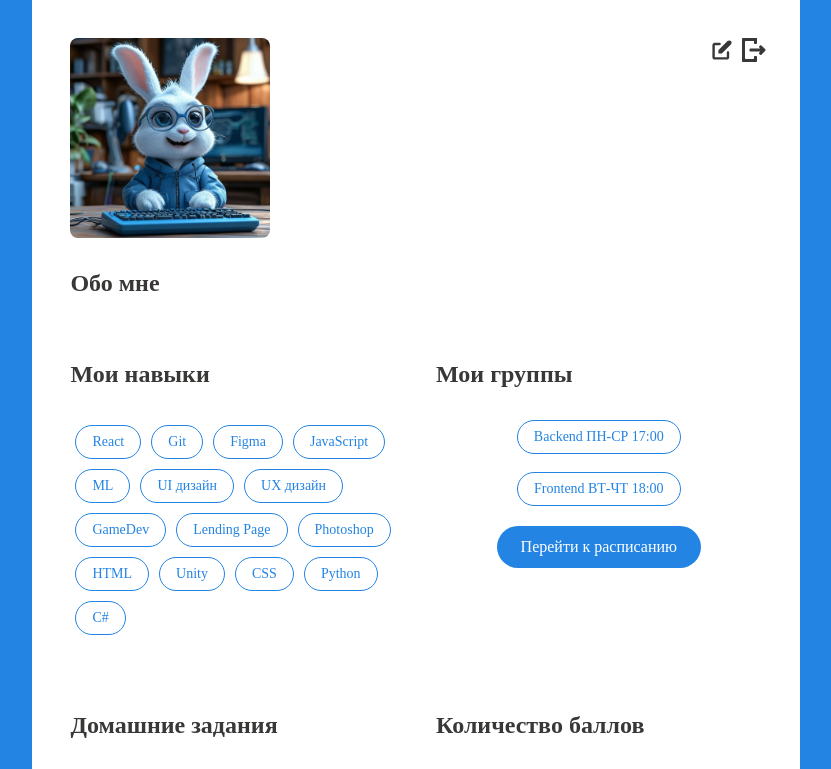
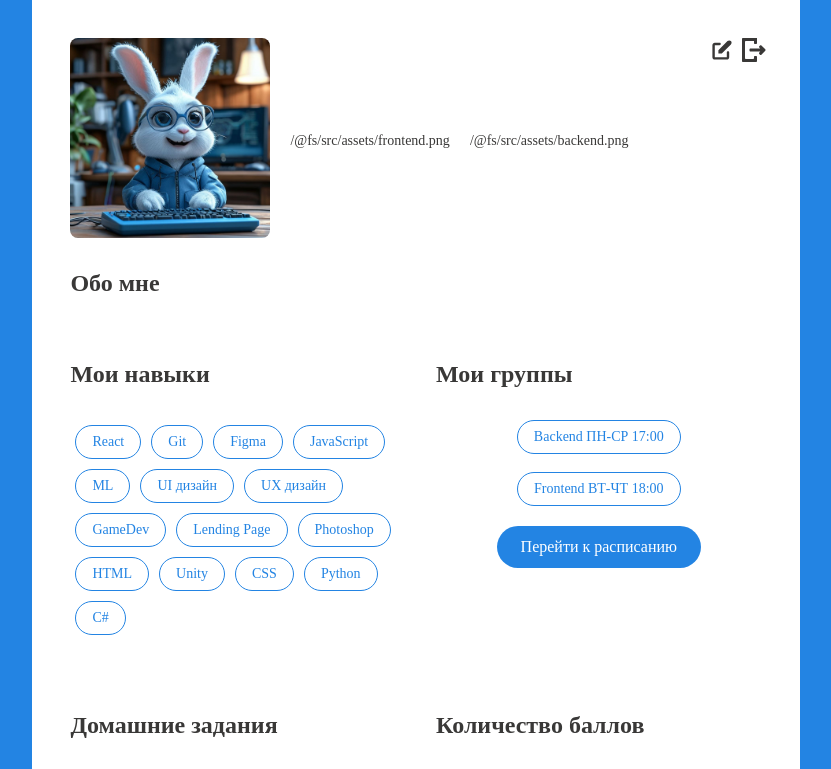
Before and after one commit to ValeryManoilov/profilecodapp, a React (Vite) app: page /profile in a window 1280 px wide. Shown: the top 769 px of the page, without its empty margins (224-1055 px from the left). Built offline with nearby package versions, Linux system fonts and the light colour scheme; a web font is replaced by a local one.

Commit message:
test140 commit

```diff
--- a/src/components/MainComponents/Info.jsx
+++ b/src/components/MainComponents/Info.jsx
@@ -1,6 +1,8 @@
 import styled from 'styled-components';
 import avatarka from "../../assets/avatarka.jpg"
 import userStore from '../../stores/UserStore';
+import frontendRank from "../../assets/frontend.png";
+import backendRank from "../../assets/backend.png";
 
 const ProfileCardWrapper = styled.div`
   display: flex;
@@ -169,10 +171,10 @@ const Info = () => {
                         <ProfileBio>{userStore.user.description}</ProfileBio>
                         <ProfileRanks>
                         <Rank href={frontendLink} target="_blank" rel="noopener noreferrer">
-                            {/* {frontendRank} */}
+                            {frontendRank}
                             </Rank>
                             <Rank href={backendLink}target="_blank" rel="noopener noreferrer">
-                            {/* {backendRank} */}
+                            {backendRank}
                             </Rank>
                         </ProfileRanks>
                 </ProfileInfo>
```
Also changed, not shown: src/assets/backend.png (added), src/assets/frontend.png (added).
